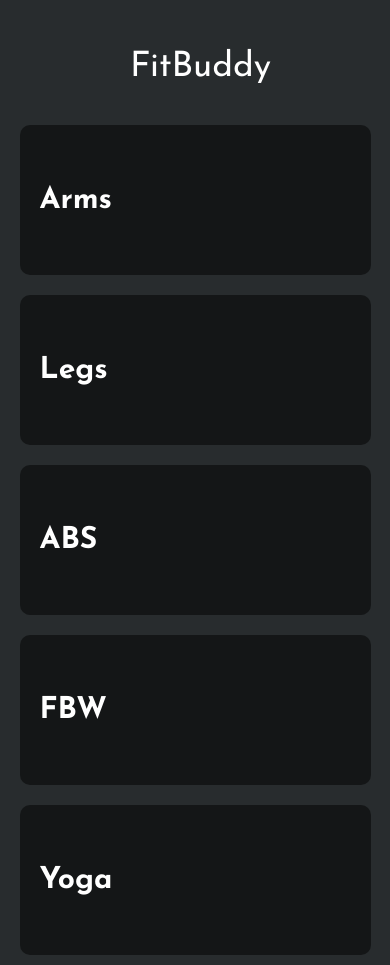
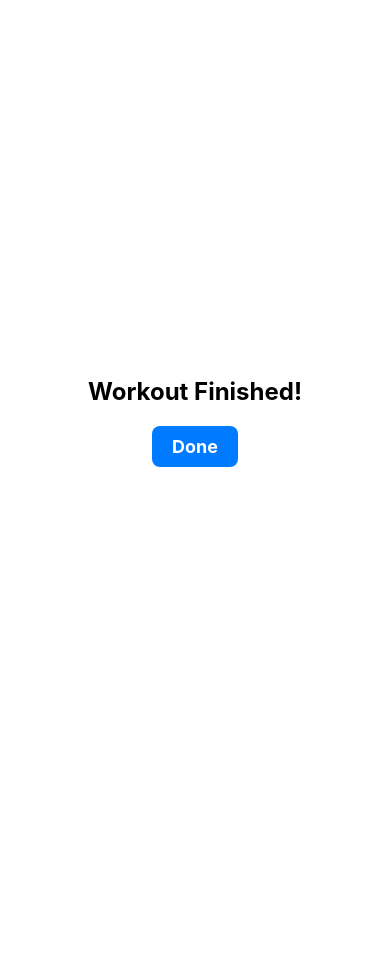
Before and after one commit to Dajuuu/Fit-Buddy, a React Native app: screen /WorkoutFinished in a window 390 px wide. After the commit the page ends 844 px from the top, so only its background shows below. Built offline with nearby package versions, Linux system fonts and the light colour scheme.

Commit message:
WorkoutFinished screen, and go the the next screen when timer goes to 0

```diff
--- a/App.js
+++ b/App.js
@@ -9,6 +9,7 @@ import SelectedWorkout from "./SelectedWorkout";
 import ExerciseScreen from "./ExerciseScreen";
 import WorkoutDetailsScreen from "./WorkoutDetailsScreen";
 import RestScreen from "./RestScreen";
+import WorkoutFinished from "./WorkoutFinished";
 
 const Stack = createStackNavigator();
 
@@ -32,6 +33,7 @@ export default function App() {
           component={WorkoutDetailsScreen}
         />
         <Stack.Screen name="RestScreen" component={RestScreen} />
+        <Stack.Screen name="WorkoutFinished" component={WorkoutFinished} />
         {/* <Stack.Screen name="GameScreen" component={GameScreen} />
             <Stack.Screen name="EasyLevels" component={EasyLevelsScreen} />
             <Stack.Screen name="MediumLevels" component={MediumLevelsScreen} />
--- a/RestScreen.js
+++ b/RestScreen.js
@@ -17,6 +17,13 @@ const RestScreen = ({ route, navigation }) => {
     // Clear the interval when the screen unmounts
     return () => clearInterval(interval);
   }, [isPaused, timer]);
+
+  // Automatically handleNext when the timer reaches zero
+  useEffect(() => {
+    if (timer === 0) {
+      handleNext();
+    }
+  }, [timer]);
 
   const handleNext = () => {
     if (currentIndex < exerciseList.length - 1) {
--- a/WorkoutDetailsScreen.js
+++ b/WorkoutDetailsScreen.js
@@ -23,6 +23,9 @@ const WorkoutDetailsScreen = ({ route, navigation }) => {
         exerciseList: exerciseList,
         currentIndex: currentIndex + 1,
       });
+    } else {
+      // If there are no more exercises, navigate to the WorkoutFinished screen
+      navigation.navigate("WorkoutFinished");
     }
   };
   // Function to handle the "Previous" button press
--- /dev/null
+++ b/WorkoutFinished.js
@@ -0,0 +1,47 @@
+// WorkoutFinished.js
+
+import React from "react";
+import { View, Text, StyleSheet, TouchableOpacity } from "react-native";
+
+const WorkoutFinished = ({ navigation }) => {
+  const handleDone = () => {
+    // Navigate to the Home screen
+    navigation.navigate("Home");
+  };
+
+  return (
+    <View style={styles.container}>
+      <Text style={styles.title}>Workout Finished!</Text>
+      <TouchableOpacity onPress={handleDone} style={styles.doneButton}>
+        <Text style={styles.doneButtonText}>Done</Text>
+      </TouchableOpacity>
+    </View>
+  );
+};
+
+const styles = StyleSheet.create({
+  container: {
+    flex: 1,
+    justifyContent: "center",
+    alignItems: "center",
+    backgroundColor: "#fff",
+  },
+  title: {
+    fontSize: 24,
+    fontWeight: "bold",
+    marginBottom: 20,
+  },
+  doneButton: {
+    backgroundColor: "#007AFF",
+    paddingHorizontal: 20,
+    paddingVertical: 10,
+    borderRadius: 8,
+  },
+  doneButtonText: {
+    color: "#fff",
+    fontSize: 18,
+    fontWeight: "bold",
+  },
+});
+
+export default WorkoutFinished;
```
